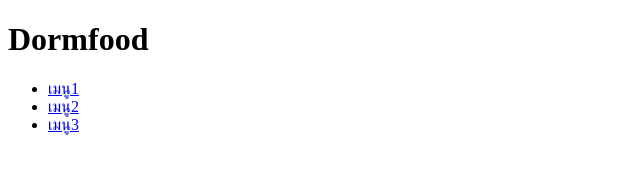
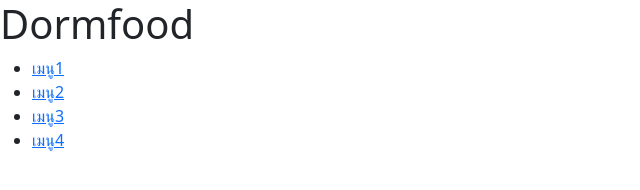
Before and after one commit to MiRuu01/Dormfood, a plain HTML site: page index.html in a window 1280 px wide. Shown: the whole page, without its empty margins (0-640 px from the left). Drawn offline with nearby package versions, Linux system fonts and the light colour scheme.

Commit message:
Add Menu4

```diff
--- a/index.html
+++ b/index.html
@@ -4,6 +4,8 @@
     <meta charset="UTF-8">
     <meta name="viewport" content="width=device-width, initial-scale=1.0">
     <title>Document</title>
+    <link href="https://cdn.jsdelivr.net/npm/bootstrap@5.3.2/dist/css/bootstrap.min.css" rel="stylesheet" integrity="sha384-T3c6CoIi6uLrA9TneNEoa7RxnatzjcDSCmG1MXxSR1GAsXEV/Dwwykc2MPK8M2HN" crossorigin="anonymous">
+<script src="https://cdn.jsdelivr.net/npm/bootstrap@5.3.2/dist/js/bootstrap.bundle.min.js" integrity="sha384-C6RzsynM9kWDrMNeT87bh95OGNyZPhcTNXj1NW7RuBCsyN/o0jlpcV8Qyq46cDfL" crossorigin="anonymous"></script>
 </head>
 <body>
     <h1>Dormfood</h1>
@@ -17,6 +19,9 @@
         <li>
             <a href="menu3.html">เมนู3</a>
         </li>
+        <li>
+            <a href="menu4.html">เมนู4</a>
+        </li>
     </ul>
 </body>
 </html>
```
Also changed, not shown: menu4.html (added).
